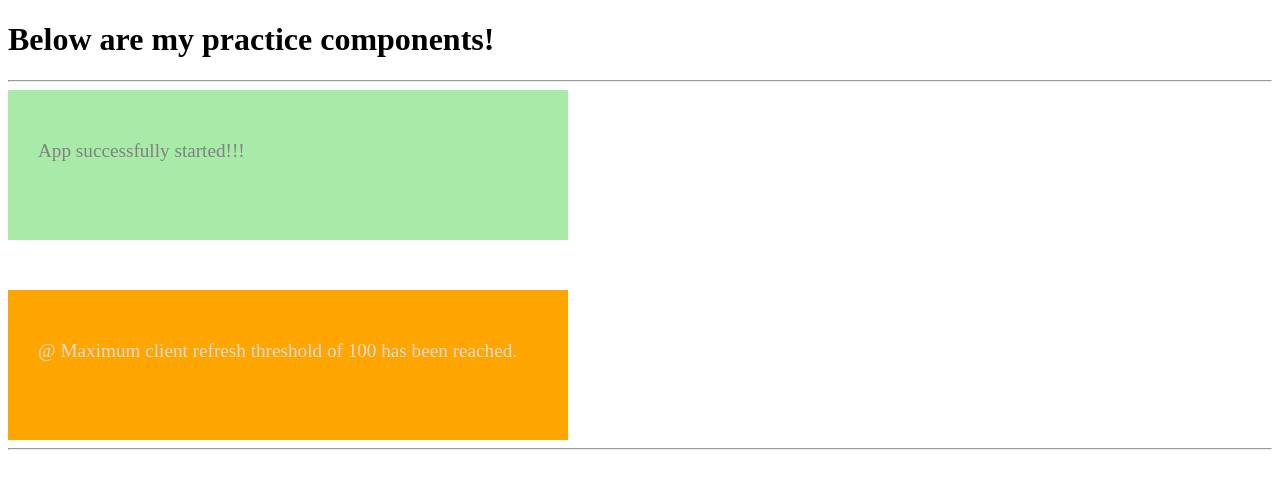
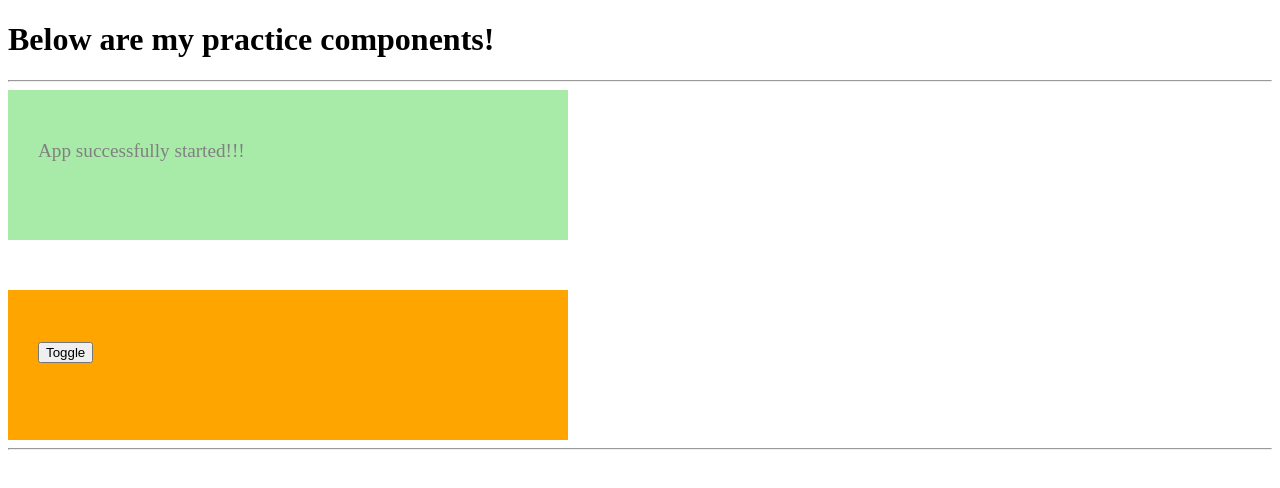
Before and after one commit to khazaddoom/refresh-june15, an Angular app: page / in a window 1280 px wide. Shown: the top 488 px of the page. Built offline with nearby package versions, Linux system fonts and the light colour scheme.

Commit message:
learning continued

```diff
--- a/src/app/components/warning-alert/warning-alert.component.html
+++ b/src/app/components/warning-alert/warning-alert.component.html
@@ -1,4 +1,10 @@
 
 <div class="warning">
-  {{ '@ ' +  message }}
+
+  <div *ngIf = "toggle" class="content">
+      {{ message }}
+  </div>
+
+  <button (click) = "toggle = !toggle">Toggle</button>
+
 </div>
--- a/src/app/components/warning-alert/warning-alert.component.ts
+++ b/src/app/components/warning-alert/warning-alert.component.ts
@@ -8,6 +8,7 @@ import { Component, OnInit } from '@angular/core';
 export class WarningAlertComponent implements OnInit {
 
   message: string = `Maximum client refresh threshold of 100 has been reached.`;
+  toggle = false;
 
   constructor() { }
 
```
